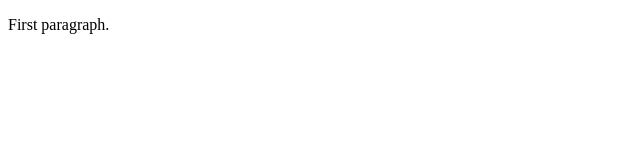
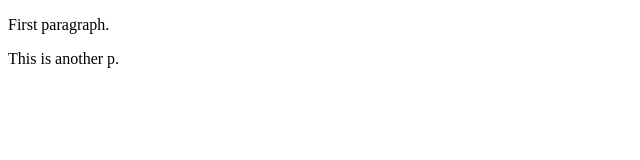
Before and after one commit to vladotopkov/learngit, a plain HTML site: page index.html in a window 1280 px wide. Shown: the full height of the page, 0-640 px from the left. Drawn offline with Linux system fonts and the light colour scheme.

Commit message:
added another p tag

```diff
--- a/index.html
+++ b/index.html
@@ -5,5 +5,6 @@
 </head>
 <body>
 <p>First paragraph.</p>
+<p>This is another p.</p>
 </body>
 </html>
```
